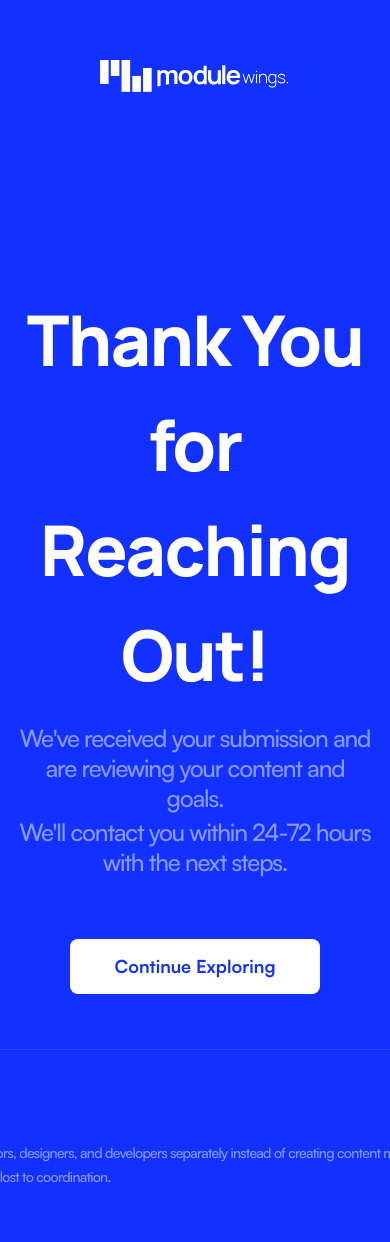
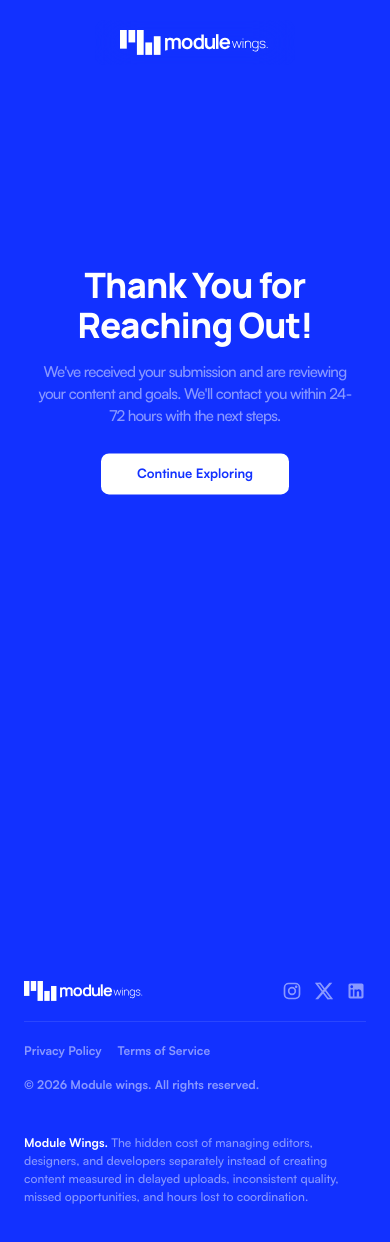
Before and after one commit to MsCoder50/ModuleWings_User, a Next.js app: page /success in a window 390 px wide. Shown: the top 1242 px of the page. Built offline with nearby package versions, Linux system fonts and the light colour scheme.

Commit message:
made success page responsive

```diff
--- a/app/success/page.js
+++ b/app/success/page.js
@@ -11,81 +11,88 @@ export default function Success() {
       <div className="fixed -inset-[200px] bg-[#1231FF] -z-50"></div>
 
       {/* Top Logo */}
-      <div className="fixed top-[45px] left-[50%] -translate-x-1/2 flex items-center justify-center w-[274px] rounded-[10px] h-[62px] z-50 backdrop-blur-[20px]">
+      <div className="fixed top-[20px] md:top-[45px] left-[50%] -translate-x-1/2 flex items-center justify-center w-[200px] md:w-[274px] rounded-[10px] h-[45px] md:h-[62px] z-50 backdrop-blur-[20px]">
         <Image
           src="/images/11.svg"
           alt="Module Wings Logo"
           width={191}
           height={31}
+          className="brightness-0 invert object-contain w-[150px] md:w-[191px] h-auto"
           priority
         />
       </div>
 
-      <main className="flex flex-col items-center text-center px-4 z-10 pt-[287px]">
-        <h1 className="text-[70px] font-manrope font-extrabold text-white tracking-tight mb-4">
+      <main className="absolute top-[45vh] left-1/2 -translate-x-1/2 -translate-y-1/2 flex flex-col items-center text-center px-4 z-10 w-full max-w-4xl">
+        <h1 className="text-[35px] md:text-[70px] font-manrope font-extrabold text-white tracking-tight leading-[40px] md:leading-[75px] mb-4">
           Thank You for Reaching Out!
         </h1>
-        <p className="text-[24px] leading-tight tracking-tighter font-satoshi font-medium text-white/50 mb-1">
+        {/* Mobile View: Single Paragraph */}
+        <p className="md:hidden text-[15px] leading-[22px] tracking-tighter font-satoshi font-medium text-white/50 mb-0 max-w-[326.57px] mx-auto">
+          We&apos;ve received your submission and are reviewing your content and goals. We&apos;ll contact you within 24-72 hours with the next steps.
+        </p>
+
+        {/* Desktop View: Two Paragraphs */}
+        <p className="hidden md:block text-[24px] leading-tight tracking-tighter font-satoshi font-medium text-white/50 mb-1 mx-auto">
           We&apos;ve received your submission and are reviewing your content and goals.
         </p>
-        <p className="text-[24px] leading-tight tracking-tighter font-satoshi font-medium text-white/50 mb-8">
+        <p className="hidden md:block text-[24px] leading-tight tracking-tighter font-satoshi font-medium text-white/50 mb-0 mx-auto">
           We&apos;ll contact you within 24-72 hours with the next steps.
         </p>
 
         <button
           onClick={() => router.push("/")}
-          className="bg-white text-[#1231FF] mt-[30px] font-satoshi font-bold text-[18px] rounded-[8px] px-8 h-[55px] w-[250px] hover:bg-white/90 transition-colors"
+          className="bg-white text-[#1231FF] mt-[26px] font-satoshi font-bold text-[13px] md:text-[18px] rounded-[8px] flex items-center justify-center w-[187.5px] h-[41.25px] md:w-[250px] md:h-[55px] hover:bg-white/90 transition-colors mx-auto"
         >
           Continue Exploring
         </button>
       </main>
 
       {/* Footer Section */}
-      <footer className="w-full h-[64vh] relative flex justify-center mt-auto z-10">
-        <div className="absolute bottom-[70px] w-[981.22px] h-[173.09px] flex flex-col justify-center">
+      <footer className="w-full min-h-[64vh] relative flex justify-center mt-auto z-10 px-6 pt-20 md:pt-0 pb-10 md:pb-0">
+        <div className="relative md:absolute md:bottom-[70px] w-full max-w-[981px] flex flex-col justify-end md:justify-center">
 
           {/* Top Row: Logo & Social Icons */}
           <div className="flex justify-between items-center pb-[20px] border-b border-white/10">
             <Image
               src="/images/11.svg"
               alt="ModuleWings Logo"
-              width={169}
-              height={28}
-              className="object-contain"
+              width={120}
+              height={20}
+              className="object-contain w-[120px] md:w-[169px] h-auto"
             />
-            <div className="flex items-center gap-4">
-              <a href="#" className="opacity-90 hover:opacity-100 transition-opacity">
+            <div className="flex items-center gap-3 md:gap-4">
+              <a href="https://www.instagram.com/modulewings/" className="opacity-50 hover:opacity-100 transition-opacity">
                 <Image src="/icons/ig.svg" alt="Instagram" width={20} height={20} className="" />
               </a>
-              <a href="#" className="opacity-90 hover:opacity-100 transition-opacity">
+              <a href="https://x.com/ModuleWings" className="opacity-50 hover:opacity-100 transition-opacity">
                 <Image src="/icons/x.svg" alt="X (Twitter)" width={20} height={20} className="" />
               </a>
-              <a href="#" className="opacity-90 hover:opacity-100 transition-opacity">
+              <a href="https://www.linkedin.com/in/modulewings/" className="opacity-50 hover:opacity-100 transition-opacity">
                 <Image src="/icons/linkedIn.svg" alt="LinkedIn" width={20} height={20} className="" />
               </a>
             </div>
           </div>
 
           {/* Middle Row: Links & Copyright */}
-          <div className="flex justify-between items-start my-[20px]">
-            <div className="flex items-center tracking-tighter gap-6">
-              <a href="#" className="text-[14px] font-satoshi font-bold text-white/50 hover:text-white transition-colors">
+          <div className="flex flex-col md:flex-row justify-between items-start md:items-center my-[20px] gap-4 md:gap-0">
+            <div className="flex items-center tracking-normal gap-4 md:gap-6">
+              <a href="#" className="text-[12px] md:text-[14px] font-satoshi font-bold text-white/50 hover:text-white transition-colors">
                 Privacy Policy
               </a>
-              <a href="#" className="text-[14px] font-satoshi font-bold text-white/50 hover:text-white transition-colors">
+              <a href="#" className="text-[12px] md:text-[14px] font-satoshi font-bold text-white/50 hover:text-white transition-colors">
                 Terms of Service
               </a>
             </div>
-            <span className="text-[14px] font-satoshi tracking-tighter font-bold text-white/50">
+            <span className="text-[12px] md:text-[14px] font-satoshi tracking-normal font-bold text-white/50">
               © 2026 Module wings. All rights reserved.
             </span>
           </div>
 
           {/* Bottom Row: Paragraph */}
-          <div className="my-[30px]">
-            <p className="text-[14px] font-satoshi leading-[24px]">
+          <div className="my-[20px] md:my-[30px]">
+            <p className="text-[12px] md:text-[14px] font-satoshi leading-[18px] md:leading-[24px]">
               <span className="font-bold text-white">Module Wings. </span>
-              <span className="font-medium leading-[10px] tracking-tighter text-[#8898ff]">The hidden cost of managing editors, designers, and developers separately instead of creating content measured in delayed uploads,<br></br> inconsistent quality, missed opportunities, and hours lost to coordination.</span>
+              <span className="font-medium tracking-normal text-[#8898ff]">The hidden cost of managing editors, designers, and developers separately instead of creating content measured in delayed uploads, inconsistent quality, missed opportunities, and hours lost to coordination.</span>
             </p>
           </div>
 
```
